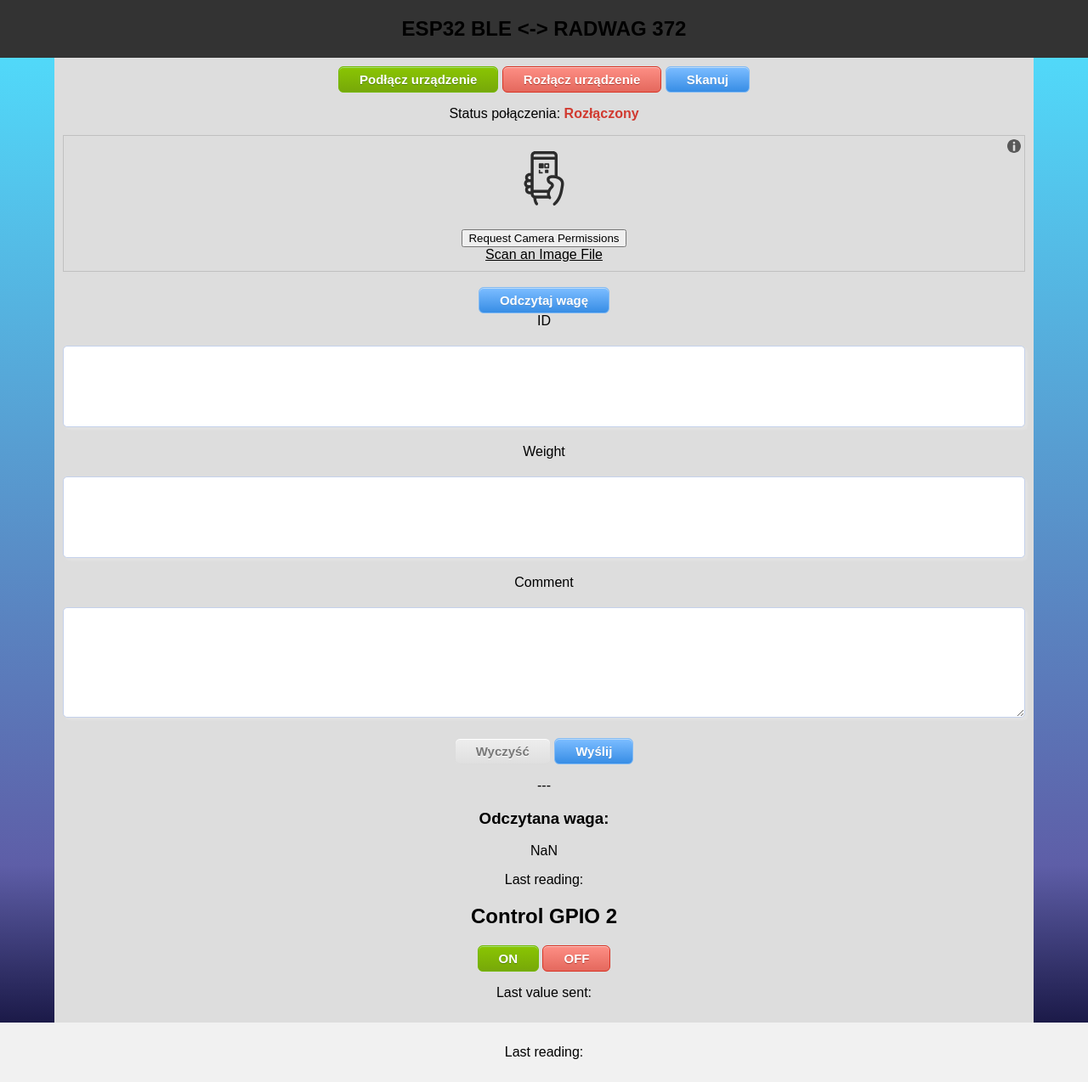
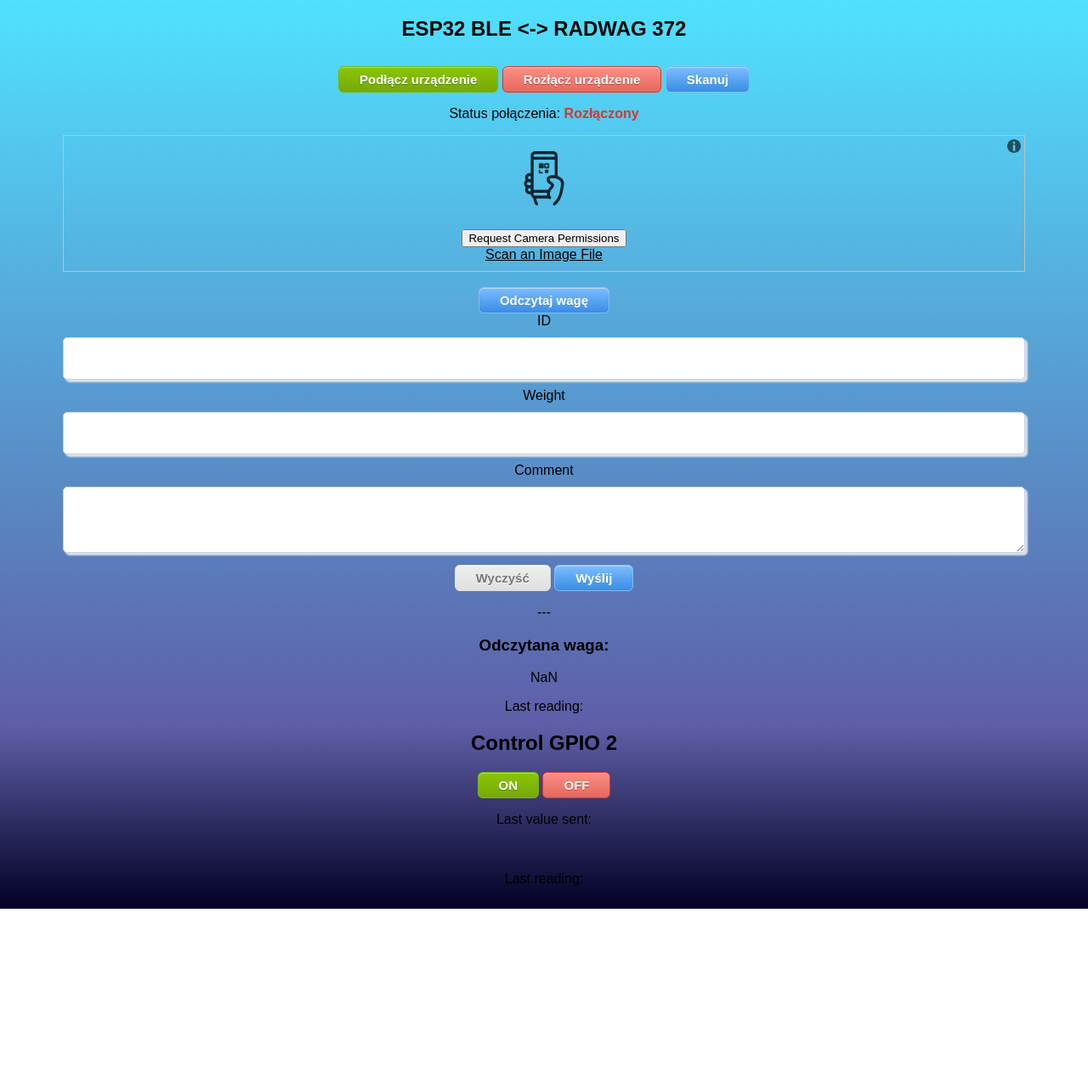
Before and after one commit to rr-88/esp32-ble, a plain HTML site: page index.html in a window 1280 px wide. Shown: the whole page at 85% size. After the commit the page ends 1070 px from the top, so only its background shows below. Drawn offline with Linux system fonts and the light colour scheme.

Commit message:
Update style.css

```diff
--- a/style.css
+++ b/style.css
@@ -15,7 +15,8 @@ body {
   margin: auto;
   text-align: center;
   overflow: hidden;
-  background-color: #333;
+  /*background-color: #333;*/
+  background-color: transparent;
 }
 
 /* Style the topnav links */
@@ -39,7 +40,8 @@ body {
   margin: auto;
   text-align: center;
   width: 90%;
-  background-color: #ddd;
+  /*background-color: #ddd;*/
+  background-color: transparent;
   padding: 10px;
 
 }
@@ -48,7 +50,8 @@ body {
 .footer {
   margin: auto;
   text-align: center;
-  background-color: #f1f1f1;
+  /*background-color: #f1f1f1;*/
+  background-color: transparent;
   padding: 10px;
 }
 
@@ -169,9 +172,9 @@ body {
 }
 
 .form-control {
-	font-size: 30px;
-	padding: 30px 30px;
-        margin: 20px 0;
+	font-size: 24px;
+	padding: 10px 10px;
+        margin: 10px 0;
 	width: 100%;
 	outline: none;
 	background: #FFFFFF;
```
